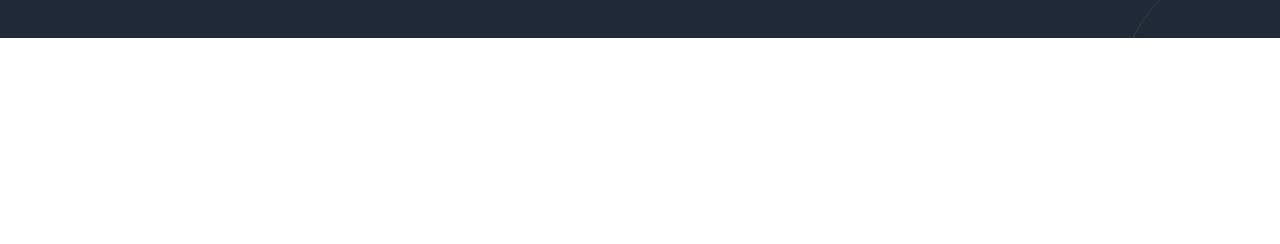
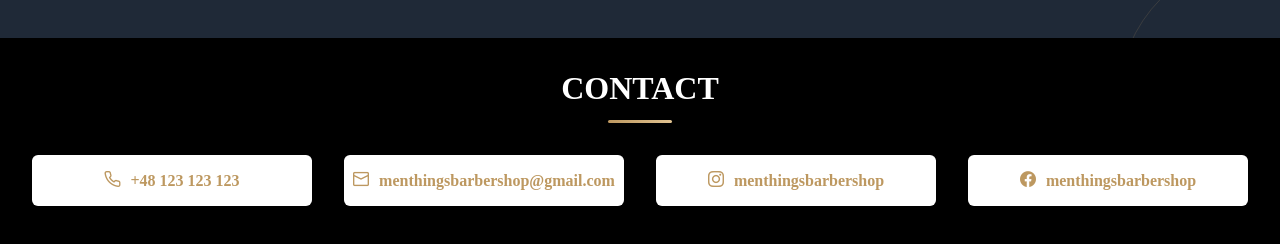
Before and after one commit to matii002/barbershopbookingclient, a React (Vite) app in the folder barbershopbookingclient/: page / in a window 1280 px wide. Shown: the part 2635-2879 px from the top of the page. Before the commit the page ends 2673 px from the top, so only its background shows below. Built offline with nearby package versions, Linux system fonts and the light colour scheme.

Commit message:
add contact

```diff
--- /dev/null
+++ b/barbershopbookingclient/src/assets/styles/Contact.module.css
@@ -0,0 +1,53 @@
+.contact {
+  text-align: center;
+  background-color: var(--black);
+  padding-top: 2rem;
+}
+
+.header {
+  color: var(--white);
+  position: relative;
+  margin: 0 0 2rem;
+  padding-bottom: 1rem;
+}
+
+.header::after {
+  position: absolute;
+  right: 0;
+  bottom: 0;
+  left: 0;
+  width: 4rem;
+  height: 3px;
+  margin: 0 auto;
+  border-radius: 999px;
+  background: linear-gradient(90deg, var(--orange), var(--light-orange));
+  content: "";
+}
+
+.contactContainer {
+  text-align: center;
+  display: grid;
+  grid-template-columns: repeat(4, minmax(0, 1fr));
+  background-color: var(--black);
+  padding: 0 2rem 4rem 2rem;
+  gap: 2rem;
+}
+
+.contactElement {
+  background-color: var(--white);
+  padding: 1rem 0.5rem;
+  border-radius: 6px;
+  text-decoration: none;
+  color: var(--orange);
+  font-weight: 700;
+}
+
+.icon {
+  padding-right: 10px;
+}
+
+@media (max-width: 768px) {
+  .contactContainer {
+    grid-template-columns: repeat(1, minmax(0, 1fr));
+  }
+}
--- /dev/null
+++ b/barbershopbookingclient/src/components/mainPage/Contact.jsx
@@ -0,0 +1,48 @@
+import styles from "../../assets/styles/Contact.module.css";
+
+function Contact() {
+  const contactItems = [
+    {
+      icon: <i className="pi pi-phone" />,
+      label: "+48 123 123 123",
+      href: "tel:+48123123123",
+    },
+    {
+      icon: <i className="pi pi-envelope" />,
+      label: "menthingsbarbershop@gmail.com",
+      href: "mailto:menthingsbarbershop@gmail.com",
+    },
+    {
+      icon: <i className="pi pi-instagram" />,
+      label: "menthingsbarbershop",
+      href: "https://www.instagram.com",
+    },
+    {
+      icon: <i className="pi pi-facebook" />,
+      label: "menthingsbarbershop",
+      href: "https://www.facebook.com",
+    },
+  ];
+  return (
+    <div className={styles.contact}>
+      <h1 className={styles.header}>CONTACT</h1>
+      <div className={styles.contactContainer}>
+        {contactItems.map((item, index) => (
+          <a
+            key={index}
+            href={item.href}
+            target={item.href.startsWith("http") ? "_blank" : undefined}
+            rel={
+              item.href.startsWith("http") ? "noopener noreferrer" : undefined
+            }
+            className={styles.contactElement}
+          >
+            <span className={styles.icon}>{item.icon}</span>
+            <span>{item.label}</span>
+          </a>
+        ))}
+      </div>
+    </div>
+  );
+}
+export default Contact;
--- a/barbershopbookingclient/src/components/Service.jsx
+++ b/barbershopbookingclient/src/components/mainPage/Service.jsx
@@ -1,5 +1,5 @@
 import { Button } from "primereact/button";
-import styles from "../assets/styles/Service.module.css";
+import styles from "../../assets/styles/Service.module.css";
 
 function Service() {
   return (
--- a/barbershopbookingclient/src/pages/MainPage.jsx
+++ b/barbershopbookingclient/src/pages/MainPage.jsx
@@ -1,7 +1,8 @@
 import Portfolio from "../components/mainPage/Portfolio";
 import Team from "../components/mainPage/Team";
 import Navbar from "../components/Navbar";
-import Service from "../components/Service";
+import Service from "../components/mainPage/Service";
+import Contact from "../components/mainPage/Contact";
 
 function MainPage() {
   return (
@@ -10,6 +11,7 @@ function MainPage() {
       <Service />
       <Portfolio />
       <Team />
+      <Contact />
     </>
   );
 }
```
